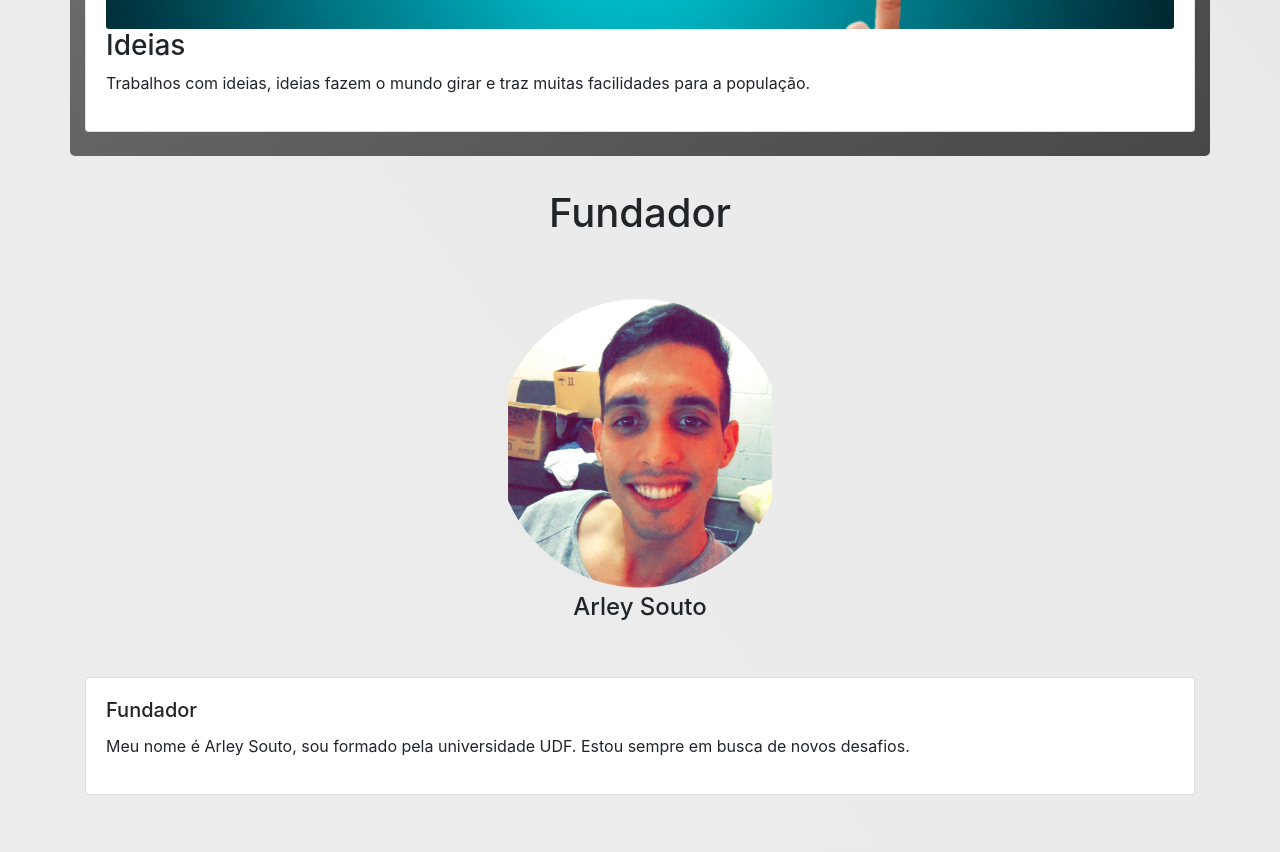
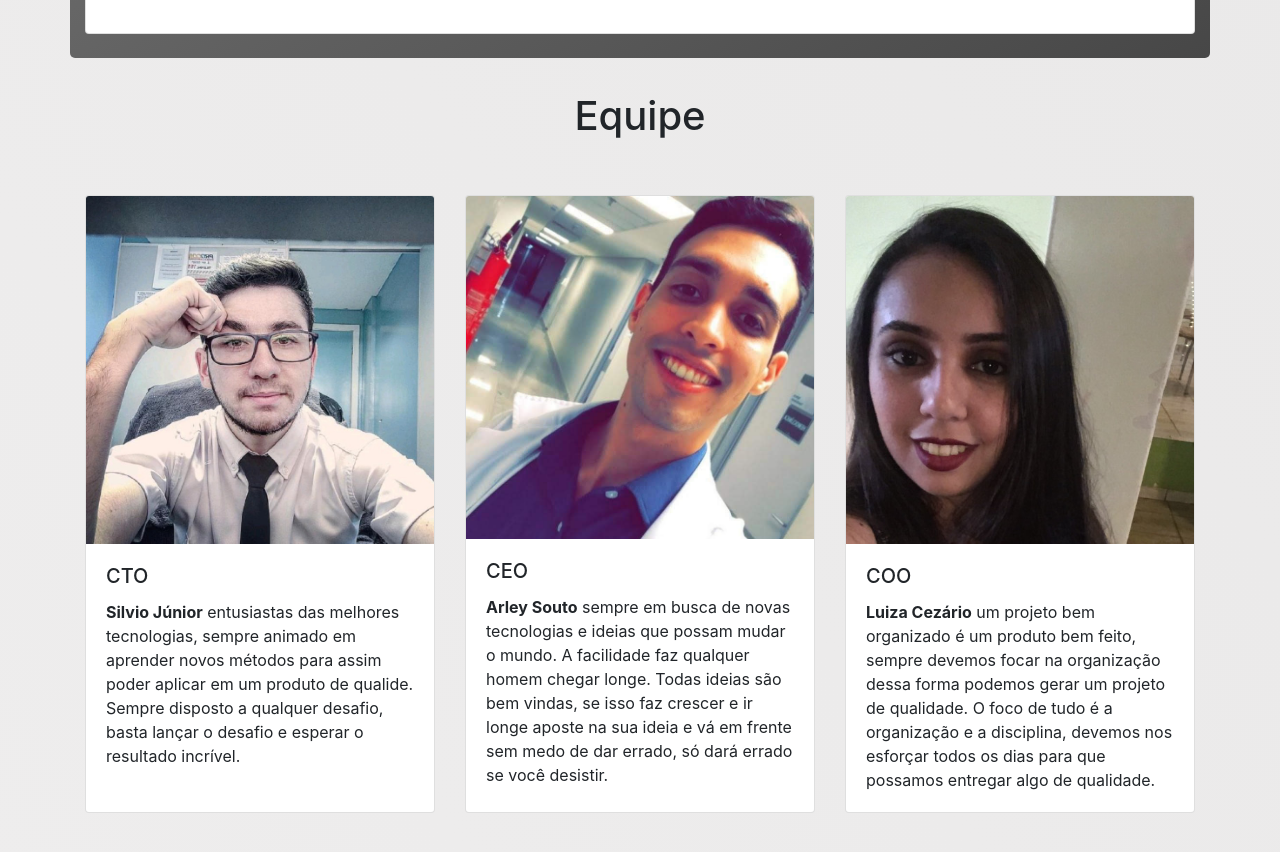
Before and after one commit to mercurio236/SeniorTec, a React app in the folder seniortec/: page /sobre in a window 1280 px wide. Shown: the part 828-1680 px from the top of the page. Built offline with nearby package versions, Linux system fonts and the light colour scheme; some packages are replaced by stand-ins of ours.

Commit message:
Ajustado a pagina sobre
Foram adicionado os três integrantes da equipe

```diff
--- a/seniortec/src/Componets/Sobre/index.js
+++ b/seniortec/src/Componets/Sobre/index.js
@@ -1,9 +1,11 @@
 import React from 'react';
-import { Container, Row, Col, Card, Image } from 'react-bootstrap';
+import { Container, Row, Col, Card, Image, CardDeck } from 'react-bootstrap';
 import '../Sobre/sobre.css';
 import Logo from '../../img/logoMenor.png';
 import ImgSobre from '../../img/sobre.png'
-import fundador from '../../img/fundador.png';
+import fundador from '../../img/fundador.jpg';
+import Socio from '../../img/Socio.jpeg';
+import Colaboradora from '../../img/Colaboradora.jpeg';
 
 export default function Sobre() {
     return (
@@ -13,18 +15,8 @@ export default function Sobre() {
                     <Col className="historia" sm={12}>
                         <Card className="cardHistoria">
                             <Card.Body>
-                                <Card.Title>Historia</Card.Title>
-                                <Card.Text>
-                                    <p>Em 2019 foi idealizado uma empresa onde fosse possível criar qualquer
-                                    tipo de tecnologia. Onde todos na
-                                    empresa tivessem a liberdade para poder criar e idealizar
-                                    novas tecnologias. Varias empresas no Brasil não estão em busca de novas
-                                    tecnologias, estão em busca de profissionais para melhorar as que já existem,
-                                    claro que aqui com a gente não é muito diferente nessa parte porém estamos mais focado no
-                                    futuro, queremos melhorar o mundo em que vivemos.</p>
-                                    <p>Hoje estamos iniciando nossa jornada, mas espero que em breve estejamos longe.</p>
-
-                                </Card.Text>
+                                <Card.Title>Ideias</Card.Title>
+                                <Card.Img src={ImgSobre} />
                             </Card.Body>
                         </Card>
                         <br></br>
@@ -32,11 +24,15 @@ export default function Sobre() {
                         <Card>
                             <Card.Body>
                                 <Card.Title>Sobre</Card.Title>
-                                <Card.Img src={ImgSobre} />
                                 <Card.Text>
-                                    <h3>Ideias</h3>
-                                    <p>Trabalhos com ideias, ideias fazem o mundo girar e traz muitas facilidades para a população.
-</p>
+                                Em 2019 foi idealizado uma empresa onde fosse possível criar qualquer
+                                    tipo de tecnologia. Onde todos na
+                                    empresa tivessem a liberdade para poder criar e idealizar
+                                    novas tecnologias. Varias empresas no Brasil não estão em busca de novas
+                                    tecnologias, estão em busca de profissionais para melhorar as que já existem,
+                                    claro que aqui com a gente não é muito diferente nessa parte porém estamos mais focado no
+                                    futuro, queremos melhorar o mundo em que vivemos.
+                                    <p>Hoje estamos iniciando nossa jornada, mas espero que em breve estejamos longe.</p>
                                 </Card.Text>
                             </Card.Body>
                         </Card>
@@ -45,24 +41,53 @@ export default function Sobre() {
                 </Row>
             </Container>
 
-            <Container>
+            <Container fluid='sm'>
                 <Row>
-                    <Col>
-                        <h1 className="fundadores">Fundador</h1>
-                        <div className="fundadores">
-                            <div className="socio">
-                                <Image src={fundador} width="300" height="300" rounded />
-                            </div>
-                            <h4>Arley Souto</h4>
+                    <Col sm={12}>
+                        <h1 className="fundadores">Equipe</h1>
+
+                        <div className="area">
+                            <CardDeck>
+                                <Card>
+                                    <Card.Img src={Socio} variant="top" />
+                                    <Card.Body>
+                                        <Card.Title>CTO</Card.Title>
+                                        <Card.Text>
+                                            <b>Silvio Júnior</b> entusiastas das melhores tecnologias, sempre animado em aprender novos métodos
+                                             para assim poder aplicar em um produto de qualide.
+                                            Sempre disposto a qualquer desafio, basta lançar o desafio e esperar o resultado incrível.
+
+                                        </Card.Text>
+                                    </Card.Body>
+                                </Card>
+                                <Card>
+                                    <Card.Img src={fundador} variant="top" />
+                                    <Card.Body>
+                                        <Card.Title>CEO</Card.Title>
+                                        <Card.Text>
+                                            <b>Arley Souto</b> sempre em busca de novas tecnologias e ideias que possam mudar o mundo.
+                                            A facilidade faz qualquer homem chegar longe.
+                                            Todas ideias são bem vindas, se isso faz crescer e ir longe aposte na sua ideia e vá
+                                             em frente sem medo de dar errado, só dará errado se você desistir.
+
+                                        </Card.Text>
+
+                                    </Card.Body>
+                                </Card>
+                                <Card>
+                                    <Card.Img src={Colaboradora} variant="top" />
+                                    <Card.Body>
+                                        <Card.Title>COO</Card.Title>
+                                        <Card.Text>
+                                            <b>Luiza Cezário</b> um projeto bem organizado é um produto bem feito, sempre devemos focar na organização
+                                             dessa forma podemos gerar um projeto de qualidade.
+                                                O foco de tudo é a organização e a disciplina,
+                                                devemos nos esforçar todos os dias para que possamos entregar algo de qualidade.
+                                        </Card.Text>
+                                    </Card.Body>
+                                </Card>
+                            </CardDeck>
                         </div>
-                        <Card>
-                            <Card.Body>
-                                <Card.Title>Fundador</Card.Title>
-                                <Card.Text>
-                                    <p>Meu nome é Arley Souto, sou formado pela universidade UDF. Estou sempre em busca de novos desafios.</p>
-                                </Card.Text>
-                            </Card.Body>
-                        </Card>
                     </Col>
                 </Row>
             </Container>
--- a/seniortec/src/Componets/Sobre/sobre.css
+++ b/seniortec/src/Componets/Sobre/sobre.css
@@ -14,15 +14,9 @@
 
 }
 
-.fundador{
-    margin-right: 50%;
-}
-
-.socio{
+.area{
+    flex-direction: row;
     justify-content: center;
-    display: flex;
-    flex-direction: row;
-
 }
 
 .fundadores{
```
Also changed, not shown: seniortec/src/img/Colaboradora.jpeg (added), seniortec/src/img/Socio.jpeg (added), seniortec/src/img/fundador.jpg (added).
